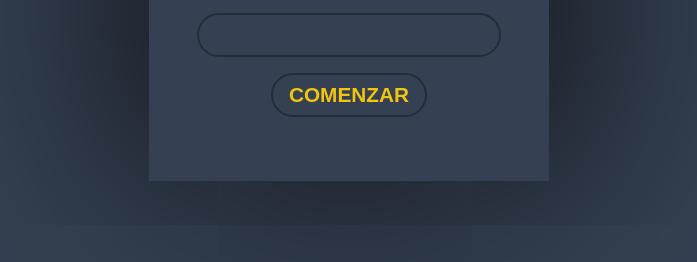
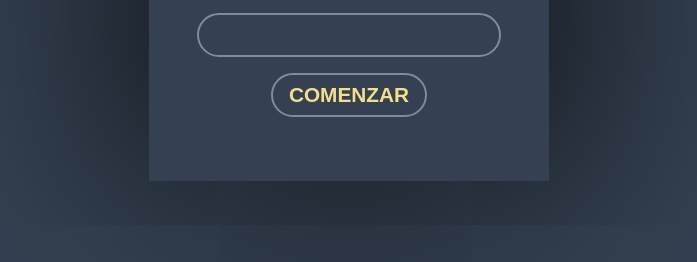
Before and after one commit to dach1996/propuesta, a plain HTML site: page index.html in a window 1280 px wide. Shown: the part 538-800 px from the top of the page, without its empty margins (291-988 px from the left). Drawn offline with Linux system fonts and the light colour scheme.

Commit message:
Change colors

```diff
--- a/css/login.css
+++ b/css/login.css
@@ -6,7 +6,7 @@ html {
 }
 body {
   background-color: #354152;
-  color: #7e8ba3;
+  color:  #F3DE8B;
   font-weight: bold;
   margin: 0;
   min-height: 100%;
@@ -27,7 +27,7 @@ body {
 }
 
 input::placeholder {
-  color: #7e8ba3;
+  color: #F3DE8B;
 }
 .form__field {
   margin-bottom: 1rem;
@@ -50,11 +50,11 @@ svg {
   vertical-align: middle;
 }
 a {
-  color: #f1c40f
+  color: #F3DE8B
 }
 .btn {
   font-size: 1.3rem;
-  color:#f1c40f !important;
+  color:#F3DE8B !important;
   font-weight: bold;
   outline: 1;
   padding: 0.5rem 1rem;
@@ -67,12 +67,12 @@ a {
 }
 .inputForm{
   font-size: 1.3rem;
-  color: #7e8ba3 !important;
+  color: #F3DE8B !important;
   outline: 1;
   padding: 0.5rem 1rem;
 }
 .register input {
-  border: 2px solid #242c37;
+  border: 2px solid  #7e8ba3 ;
   border-radius: 999px;
   background-color: transparent;
   text-align: center;
--- a/css/styles.css
+++ b/css/styles.css
@@ -4,7 +4,7 @@ body {
   padding: 0;
   width: 100%;
   height: 100%;
-  background: #2c3e50;
+  background: #354152;
   font-family: "Montserrat", sans-serif;
   font-size: 16px;
 }
@@ -31,7 +31,7 @@ body {
 
 h1 {
     text-shadow: -1px 0 black, 0 1px black, 1px 0 black, 0 -1px black;
-  color: #f1c40f;
+  color: #F3DE8B;
   font-size: 1.8rem;
   display: block;
   width: 100%;
@@ -39,7 +39,7 @@ h1 {
 }
 
 p {
-  color: #f1c40f;
+  color: #F3DE8B;
   font-size: 1.2rem;
   width: 100%;
   padding: 20px;
--- a/index.html
+++ b/index.html
@@ -15,7 +15,7 @@
           style="margin-top: 0"
           alt=""
           width="100%"
-          src="/scr/f49bf097dbc30bf2d8901a3bba44e9ab.png"
+          src="https://freepikpsd.com/file/2019/10/dragon-chimuelo-png-4-Transparent-Images.png"
         />
         <h2>¿Te gustaría iniciar?</h2>
 
@@ -23,7 +23,7 @@
           <input id="username" type="text" value="July" class="inputForm" />
         </div>
         <div class="form__field">
-          <input id="" type="password" class="inputForm" />
+          <input id="password" type="password" class="inputForm" />
         </div>
         <input class="btn" type="submit" onclick="start()" value="COMENZAR" />
       </div>
```
